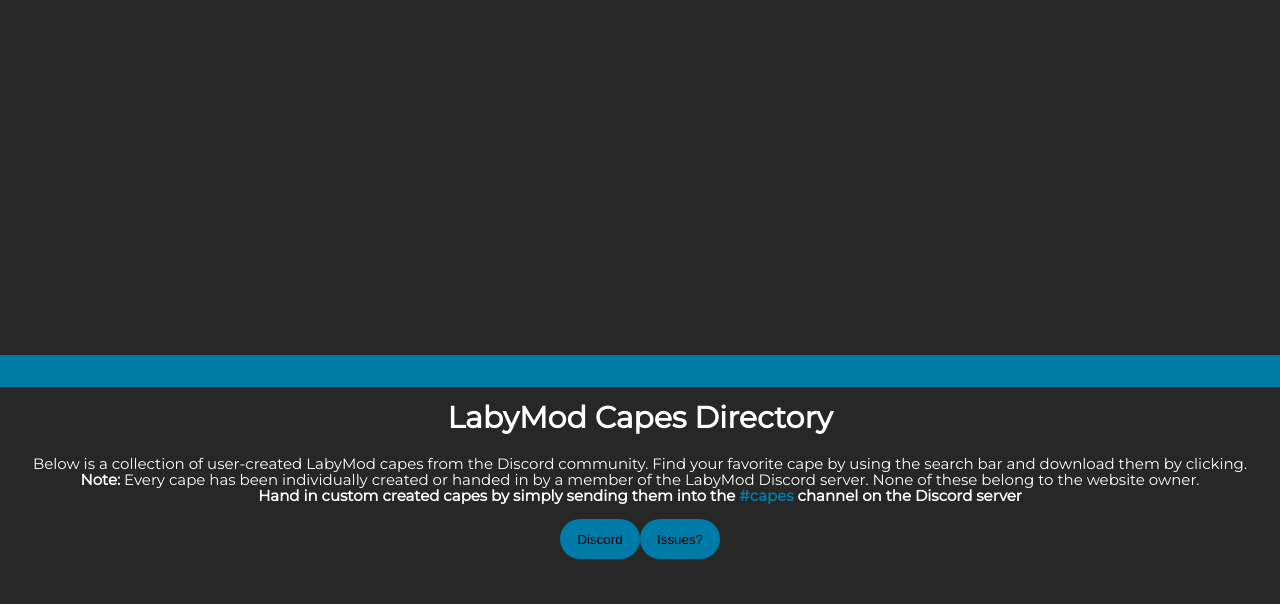
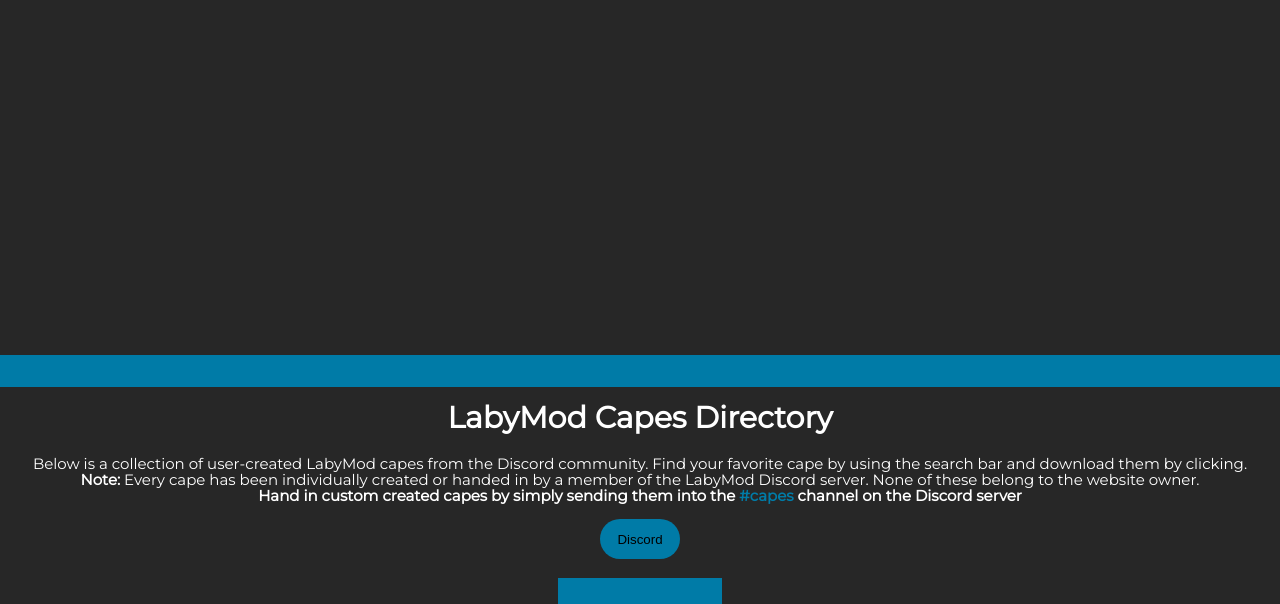
Before and after one commit to 7598/website, a plain HTML site: page labymod/index.html in a window 1280 px wide. Shown: the part 445-1049 px from the top of the page. Before the commit the page ends 1004 px from the top, so only its background shows below. Drawn offline with nearby package versions, Linux system fonts and the light colour scheme.

Commit message:
Finished Issue #5

```diff
--- a/labymod/assets/css/main.css
+++ b/labymod/assets/css/main.css
@@ -110,3 +110,26 @@
   width: 10vh;
   border-radius: 100px;
 }
+
+.capes button:hover {
+  opacity: 0.7;
+}
+
+.capes input {
+  width: 20vh;
+  height: 3vh;
+  background-color: #007BA7;
+  border: 0px;
+}
+
+.capes input:focus {
+  width: 30vh;
+}
+
+.capes input:hover {
+  opacity: 0.7;
+}
+
+.capes #search {
+  font-size: 2vh;
+}
--- a/labymod/index.html
+++ b/labymod/index.html
@@ -30,7 +30,7 @@
 <div id="navigation">
   <ul>
     <li><a href="http://cerulean.tk/" target="_blank">Home</a></li>
-    <li><a href="https://twitter.com/ceruleansteveh" target="_blank">Twitter</a></li>
+    <li><a href="https://twitter.com/steveh259" target="_blank">Twitter</a></li>
     <li><a href="#">Labymod</a></li>
   </ul>
 </div>
@@ -46,13 +46,31 @@
   <p>Below is a collection of user-created LabyMod capes from the Discord community. Find your favorite cape by using the search bar and download them by clicking.<br>
   <b>Note:</b> Every cape has been individually created or handed in by a member of the LabyMod Discord server. None of these belong to the website owner.<br>
   <b>Hand in custom created capes by simply sending them into the <span>#capes</span> channel on the Discord server</b></p>
-  <button>Discord</button><button>Issues?</button>
+  <button onclick="window.location = 'http://discord.gg/labymod';">Discord</button><br><br>
 
-
-
+    <div class="ui-widget">
+      <input id="search">
+    </div>
 </div>
 
-
-
+<!-- S C R I P T S -->
+  <!-- JQUERYUI-AUTOCOMPLETE -->
+  <link rel="stylesheet" href="//code.jquery.com/ui/1.12.1/themes/base/jquery-ui.css">
+  <link rel="stylesheet" href="/resources/demos/style.css">
+  <script src="https://code.jquery.com/jquery-1.12.4.js"></script>
+  <script src="https://code.jquery.com/ui/1.12.1/jquery-ui.js"></script>
+  <script>
+    $( function() {
+      var availableTags = [
+        "cerulean",
+        "sample"
+      ];
+      $( "#search" ).autocomplete({
+        source: availableTags
+      });
+    } );
+  </script>
+  <!-- /JQUERYUI-AUTOCOMPLETE -->
+<!-- /S C R I P T S -->
 </body>
 </html>
```
